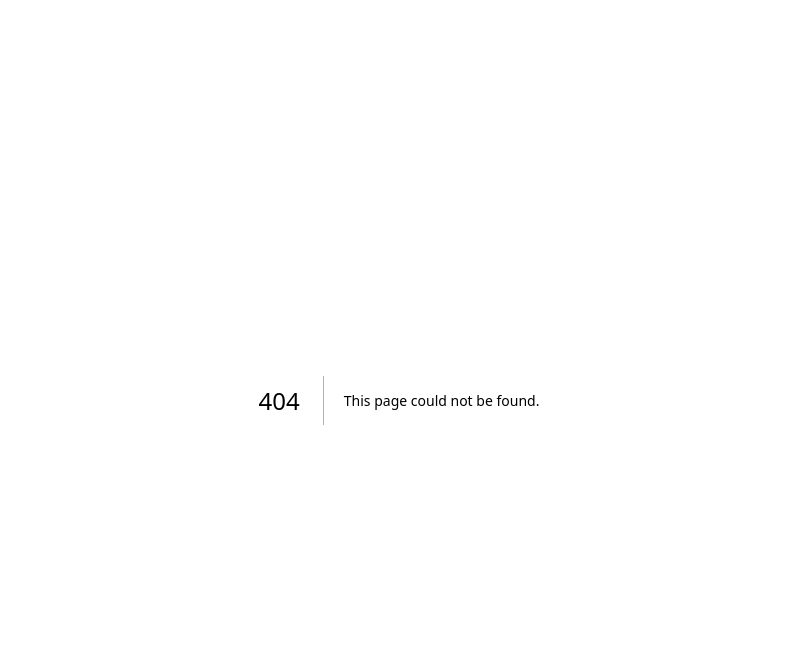
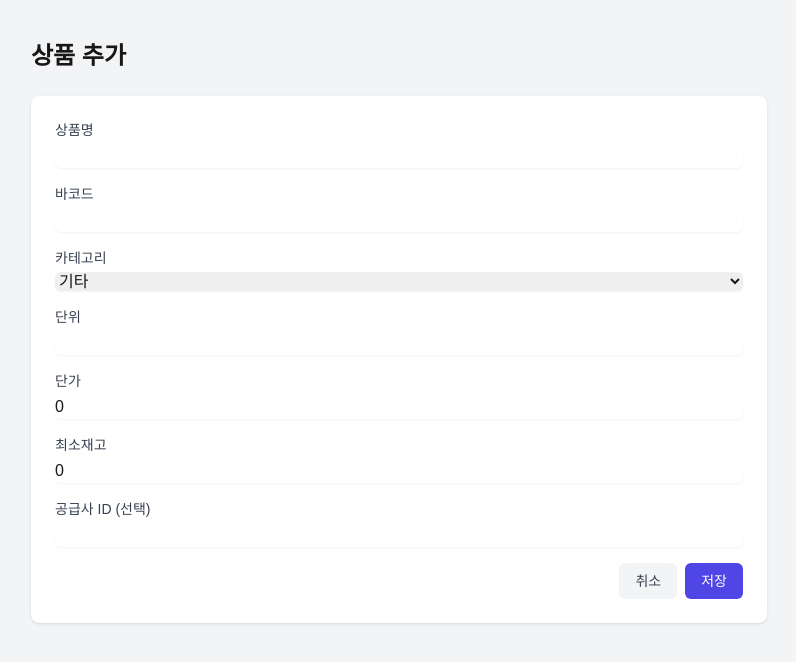
Before and after one commit to sungh7/inventory-app, a Next.js app in the folder frontend/: page /dashboard/items/new in a window 1280 px wide. Before the commit this address had no page. Shown: the top 662 px of the page, without its empty margins (241-1037 px from the left). Built offline with nearby package versions, Linux system fonts and the light colour scheme.

Commit message:
Fix CORS preflight auth and add item create page

```diff
--- /dev/null
+++ b/frontend/app/dashboard/items/new/page.tsx
@@ -0,0 +1,179 @@
+'use client';
+
+import { useState } from 'react';
+import { useRouter } from 'next/navigation';
+import axios from 'axios';
+
+const API_URL = process.env.NEXT_PUBLIC_API_URL || 'http://localhost:8000';
+
+export default function NewItemPage() {
+  const router = useRouter();
+  const [loading, setLoading] = useState(false);
+  const [error, setError] = useState('');
+  const [form, setForm] = useState({
+    name: '',
+    barcode: '',
+    category: 'OTHER',
+    unit: '',
+    unit_price: 0,
+    min_stock: 0,
+    supplier_id: '' as string | number,
+  });
+
+  const onChange = (e: React.ChangeEvent<HTMLInputElement | HTMLSelectElement>) => {
+    const { name, value } = e.target;
+    setForm((prev) => ({ ...prev, [name]: value }));
+  };
+
+  const onSubmit = async (e: React.FormEvent) => {
+    e.preventDefault();
+    setLoading(true);
+    setError('');
+    try {
+      const token = localStorage.getItem('token');
+      if (!token) {
+        router.push('/login');
+        return;
+      }
+
+      const payload = {
+        name: form.name,
+        barcode: form.barcode || null,
+        category: form.category,
+        unit: form.unit,
+        unit_price: Number(form.unit_price) || 0,
+        min_stock: Number(form.min_stock) || 0,
+        supplier_id: form.supplier_id ? Number(form.supplier_id) : null,
+      };
+
+      await axios.post(`${API_URL}/items/`, payload, {
+        headers: { Authorization: `Bearer ${token}` },
+      });
+
+      router.push('/dashboard');
+    } catch (err: any) {
+      if (err.response?.status === 401) {
+        localStorage.removeItem('token');
+        router.push('/login');
+      } else {
+        setError(err.response?.data?.detail || '상품 생성에 실패했습니다.');
+      }
+    } finally {
+      setLoading(false);
+    }
+  };
+
+  return (
+    <div className="min-h-screen bg-gray-100">
+      <div className="max-w-3xl mx-auto py-10 px-4">
+        <h1 className="text-2xl font-bold mb-6">상품 추가</h1>
+
+        {error && (
+          <div className="mb-4 rounded-md bg-red-50 p-4">
+            <p className="text-sm text-red-800">{error}</p>
+          </div>
+        )}
+
+        <form onSubmit={onSubmit} className="bg-white shadow rounded-lg p-6 space-y-4">
+          <div>
+            <label className="block text-sm font-medium text-gray-700">상품명</label>
+            <input
+              name="name"
+              value={form.name}
+              onChange={onChange}
+              required
+              className="mt-1 block w-full rounded-md border-gray-300 shadow-sm"
+            />
+          </div>
+
+          <div>
+            <label className="block text-sm font-medium text-gray-700">바코드</label>
+            <input
+              name="barcode"
+              value={form.barcode}
+              onChange={onChange}
+              className="mt-1 block w-full rounded-md border-gray-300 shadow-sm"
+            />
+          </div>
+
+          <div>
+            <label className="block text-sm font-medium text-gray-700">카테고리</label>
+            <select
+              name="category"
+              value={form.category}
+              onChange={onChange}
+              className="mt-1 block w-full rounded-md border-gray-300 shadow-sm"
+            >
+              <option value="MEAT">육류</option>
+              <option value="VEGETABLE">채소</option>
+              <option value="SAUCE">소스</option>
+              <option value="DRINK">음료</option>
+              <option value="OTHER">기타</option>
+            </select>
+          </div>
+
+          <div>
+            <label className="block text-sm font-medium text-gray-700">단위</label>
+            <input
+              name="unit"
+              value={form.unit}
+              onChange={onChange}
+              required
+              className="mt-1 block w-full rounded-md border-gray-300 shadow-sm"
+            />
+          </div>
+
+          <div>
+            <label className="block text-sm font-medium text-gray-700">단가</label>
+            <input
+              name="unit_price"
+              type="number"
+              value={form.unit_price}
+              onChange={onChange}
+              className="mt-1 block w-full rounded-md border-gray-300 shadow-sm"
+            />
+          </div>
+
+          <div>
+            <label className="block text-sm font-medium text-gray-700">최소재고</label>
+            <input
+              name="min_stock"
+              type="number"
+              value={form.min_stock}
+              onChange={onChange}
+              className="mt-1 block w-full rounded-md border-gray-300 shadow-sm"
+            />
+          </div>
+
+          <div>
+            <label className="block text-sm font-medium text-gray-700">공급사 ID (선택)</label>
+            <input
+              name="supplier_id"
+              type="number"
+              value={form.supplier_id}
+              onChange={onChange}
+              className="mt-1 block w-full rounded-md border-gray-300 shadow-sm"
+            />
+          </div>
+
+          <div className="flex justify-end gap-2">
+            <button
+              type="button"
+              onClick={() => router.push('/dashboard')}
+              className="px-4 py-2 text-sm font-medium text-gray-700 bg-gray-100 rounded-md"
+            >
+              취소
+            </button>
+            <button
+              type="submit"
+              disabled={loading}
+              className="px-4 py-2 text-sm font-medium text-white bg-indigo-600 rounded-md hover:bg-indigo-700 disabled:opacity-50"
+            >
+              {loading ? '저장 중…' : '저장'}
+            </button>
+          </div>
+        </form>
+      </div>
+    </div>
+  );
+}
```
Also changed, not shown: 1 other file (tests, documents, lock files or other folders).
